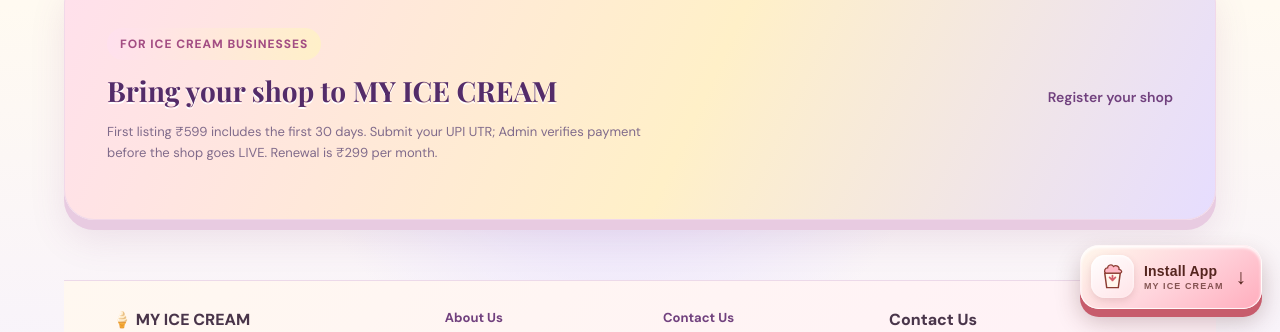
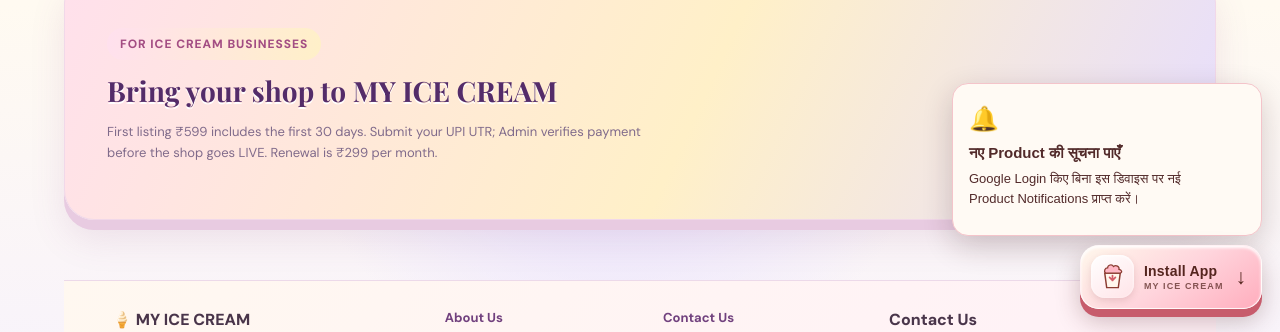
Before and after one commit to zaradigitalseva-commits/my-ice-cream, a Next.js app: page / in a window 1280 px wide. Shown: the part 468-800 px from the top of the page. Built offline with nearby package versions, Linux system fonts and the light colour scheme; no server answers; the database is empty.

Commit message:
Add guest notification opt-in to PWA

```diff
--- a/components/pwa-install-button.tsx
+++ b/components/pwa-install-button.tsx
@@ -3,7 +3,7 @@
 import { useEffect, useState } from "react";
 import { onAuthStateChanged } from "firebase/auth";
 import { auth } from "@/lib/firebase";
-import { registerPushSubscription } from "@/lib/push-client";
+import { enablePushNotifications, registerPushSubscription } from "@/lib/push-client";
 
 type InstallPromptEvent = Event & {
   prompt: () => Promise<void>;
@@ -15,6 +15,8 @@ export default function PwaInstallButton() {
   const [installed, setInstalled] = useState(false);
   const [installPrompt, setInstallPrompt] = useState<InstallPromptEvent | null>(null);
   const [showHelp, setShowHelp] = useState(false);
+  const [notificationState, setNotificationState] = useState<"checking" | "default" | "enabled" | "denied" | "unsupported" | "busy" | "error">("checking");
+  const [notificationMessage, setNotificationMessage] = useState("");
 
   useEffect(() => {
     const isStandalone = () =>
@@ -45,6 +47,8 @@ export default function PwaInstallButton() {
         setInstalled(true);
       }
     }
+    if (!("Notification" in window)) setNotificationState("unsupported");
+    else setNotificationState(Notification.permission === "denied" ? "denied" : "default");
     setReady(true);
 
     const onBeforeInstall = (event: Event) => {
@@ -93,11 +97,29 @@ export default function PwaInstallButton() {
       if (Notification.permission !== "granted") return;
       try {
         await registerPushSubscription(currentUser.uid);
+        setNotificationState("enabled");
+        setNotificationMessage("");
       } catch (error) {
         console.error("MY ICE CREAM push registration failed:", error);
+        setNotificationState("error");
+        setNotificationMessage(error instanceof Error ? error.message : "Notification registration failed.");
       }
     });
   }, []);
+
+  const handleEnableNotifications = async () => {
+    setNotificationState("busy");
+    setNotificationMessage("");
+    try {
+      await enablePushNotifications();
+      setNotificationState("enabled");
+      setNotificationMessage("इस डिवाइस पर Product Notifications चालू हो गए हैं।");
+    } catch (error) {
+      const message = error instanceof Error ? error.message : "Notifications चालू नहीं हो सके।";
+      setNotificationMessage(message);
+      setNotificationState(typeof Notification !== "undefined" && Notification.permission === "denied" ? "denied" : "error");
+    }
+  };
 
   const handleInstall = async () => {
     if (!installPrompt) {
@@ -118,6 +140,21 @@ export default function PwaInstallButton() {
 
   return (
     <div className="ice-install-root">
+      {notificationState !== "checking" && notificationState !== "enabled" && notificationState !== "unsupported" && (
+        <div className="ice-notification-card" role="status">
+          <span className="ice-notification-emoji" aria-hidden="true">🔔</span>
+          <strong>नए Product की सूचना पाएँ</strong>
+          <p>{notificationMessage || "Google Login किए बिना इस डिवाइस पर नई Product Notifications प्राप्त करें।"}</p>
+          {notificationState !== "denied" && (
+            <button type="button" className="ice-notification-allow" onClick={handleEnableNotifications} disabled={notificationState === "busy"}>
+              {notificationState === "busy" ? "कृपया प्रतीक्षा करें…" : notificationState === "error" ? "फिर कोशिश करें" : "Notifications चालू करें"}
+            </button>
+          )}
+        </div>
+      )}
+      {notificationState === "enabled" && notificationMessage && (
+        <div className="ice-notification-status" role="status"><span>✓</span><span>{notificationMessage}</span></div>
+      )}
       {!installed && showHelp && (
         <div className="ice-install-help" role="status">
           <button
```
